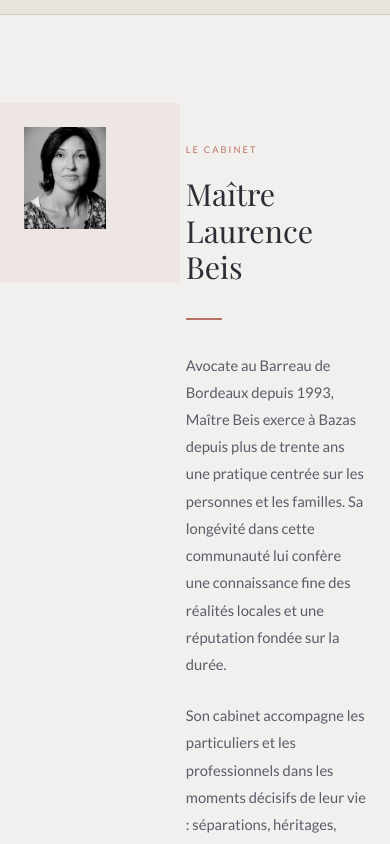
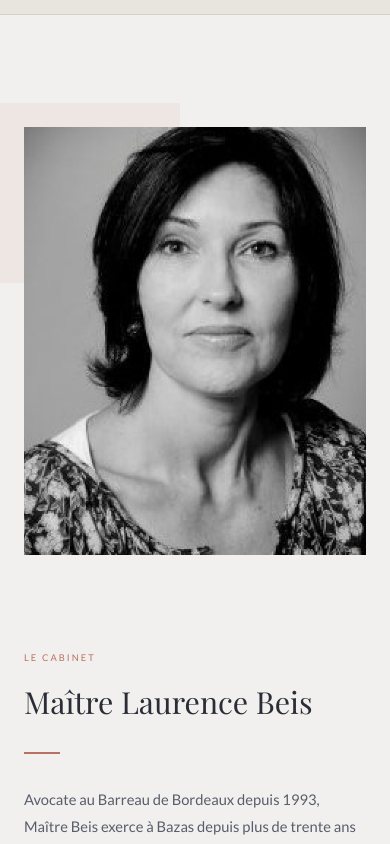
Before and after one commit to sleloutre-afk/beis-avocat-test0723, a Next.js app: page / in a window 390 px wide. Shown: the part 1240-2084 px from the top of the page. Built offline with nearby package versions, Linux system fonts and the light colour scheme; a web font is replaced by a local one.

Commit message:
fix: responsive grid — stack columns on mobile

```diff
--- a/src/components/Cabinet.tsx
+++ b/src/components/Cabinet.tsx
@@ -3,7 +3,7 @@ export default function Cabinet() {
     <section id="cabinet" style={{ padding: '7rem 0', background: '#f1f0ee' }}>
       <div className="max-w-6xl mx-auto px-6">
 
-        <div style={{ display: 'grid', gridTemplateColumns: '1fr 1fr', gap: '5rem', alignItems: 'start' }}>
+        <div className="grid-2col" style={{ gap: '5rem', alignItems: 'start' }}>
 
           {/* Photo */}
           <div style={{ position: 'relative' }}>
```
